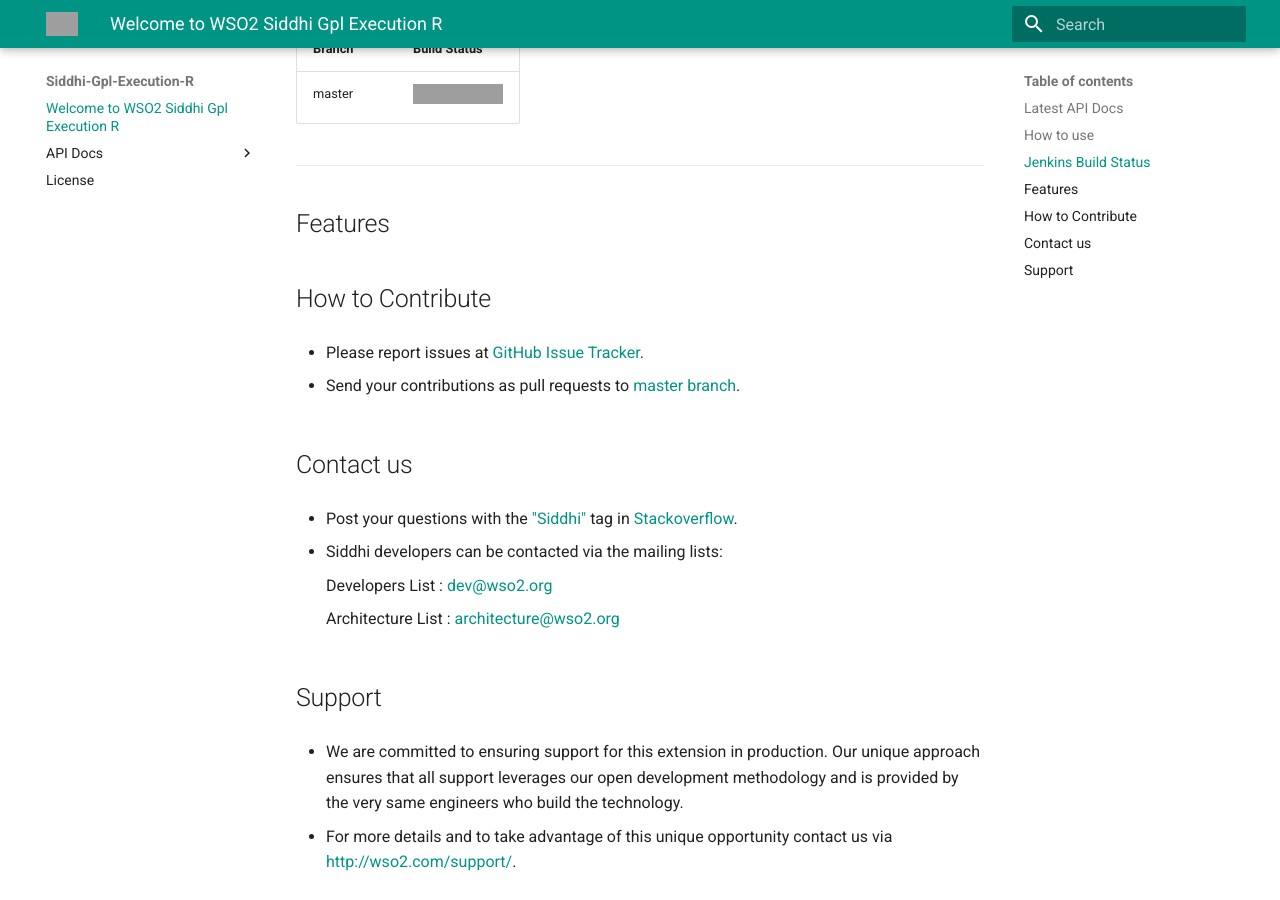
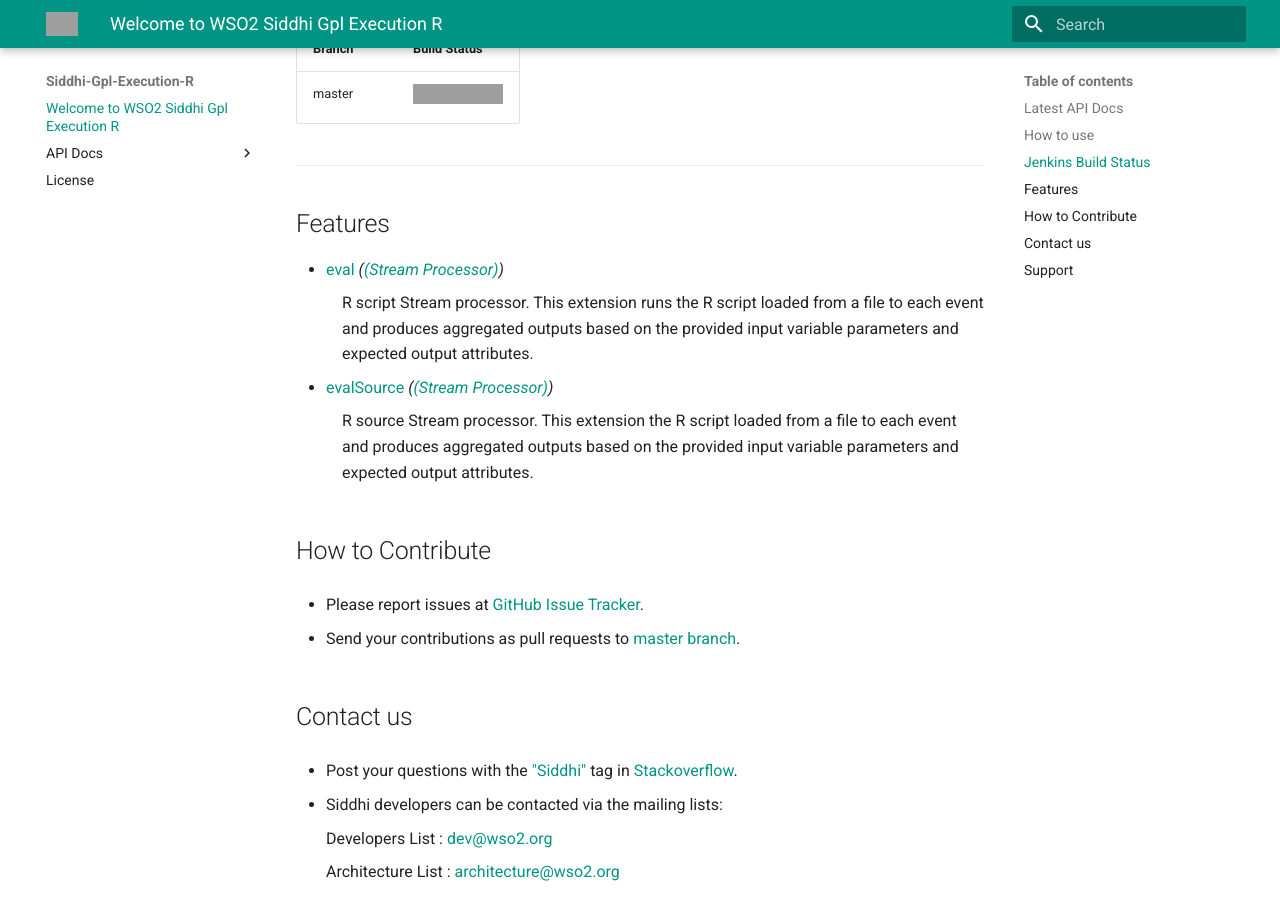
Before and after one commit to wso2-extensions/siddhi-gpl-execution-r, an MkDocs documentation site: the page built from docs/index.md, in a window 1280 px wide and 900 px high, scrolled down 1503 px. Built offline with MkDocs 1.6.1 and Material for MkDocs 9.7.7, drawn with Linux system fonts in a browser that asks for light colours; old or Windows-style settings are respelled for this version of MkDocs; grey boxes are pictures that could not be loaded.

Commit message:
[WSO2-Release] [Release 4.0.4] update documentation for release 4.0.4

```diff
--- a/docs/index.md
+++ b/docs/index.md
@@ -71,6 +71,8 @@
 
 ## Features
 
+* <a target="_blank" href="https://wso2-extensions.github.io/siddhi-gpl-execution-r/api/4.0.4/#eval-stream-processor">eval</a> *(<a target="_blank" href="https://wso2.github.io/siddhi/documentation/siddhi-4.0/#stream-processor">(Stream Processor)</a>)*<br><div style="padding-left: 1em;"><p>R script Stream processor. This extension runs the R script loaded from a file to each event and produces aggregated outputs based on the provided input variable parameters and expected output attributes.</p></div>
+* <a target="_blank" href="https://wso2-extensions.github.io/siddhi-gpl-execution-r/api/4.0.4/#evalsource-stream-processor">evalSource</a> *(<a target="_blank" href="https://wso2.github.io/siddhi/documentation/siddhi-4.0/#stream-processor">(Stream Processor)</a>)*<br><div style="padding-left: 1em;"><p>R source Stream processor. This extension the R script loaded from a file to each event and produces aggregated outputs based on the provided input variable parameters and expected output attributes.</p></div>
 
 ## How to Contribute
 
--- a/mkdocs.yml
+++ b/mkdocs.yml
@@ -15,6 +15,7 @@
 pages:
 - Welcome to WSO2 Siddhi Gpl Execution R: index.md
 - API Docs:
+  - 4.0.4: api/4.0.4.md
   - 4.0.3: api/4.0.3.md
   - latest: api/latest.md
 - License: license.md
```
Also changed, not shown: other parts of docs/index.md (+1 -1 lines), README.md (+3 -1 lines), docs/api/4.0.4.md (renamed from docs/api/4.0.3.md, +1 -1 lines).
